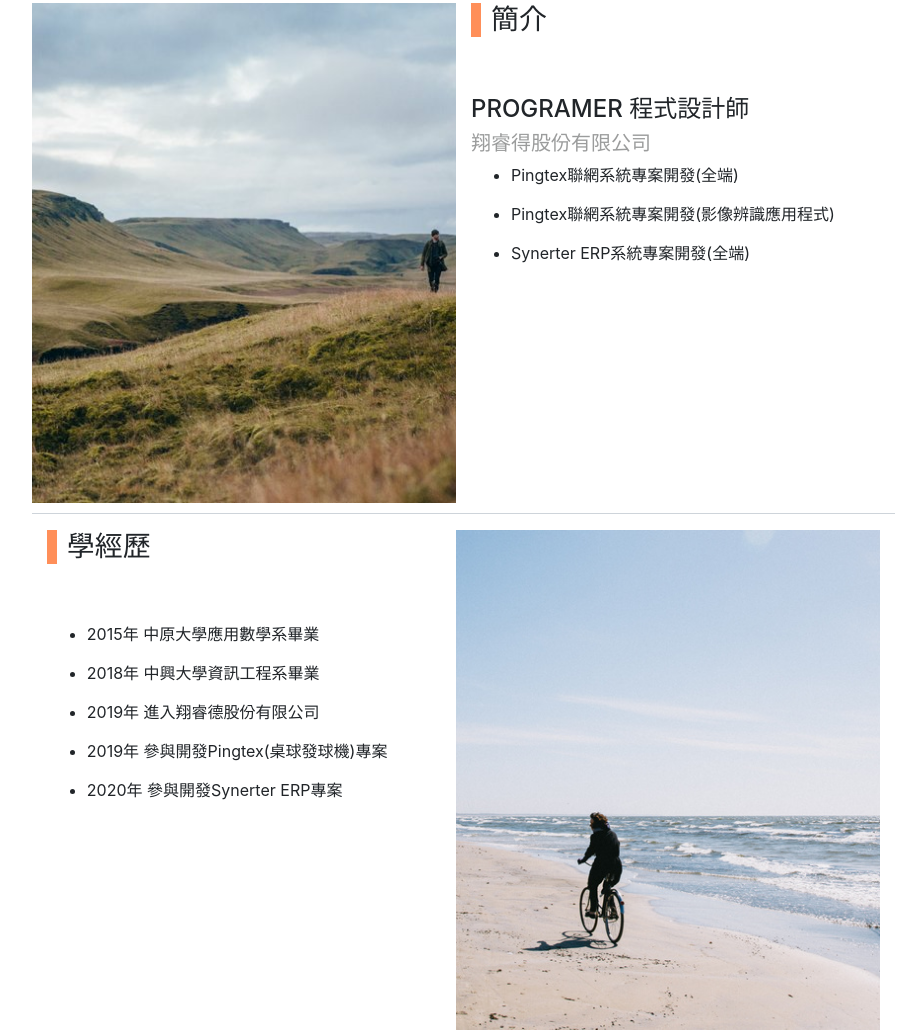
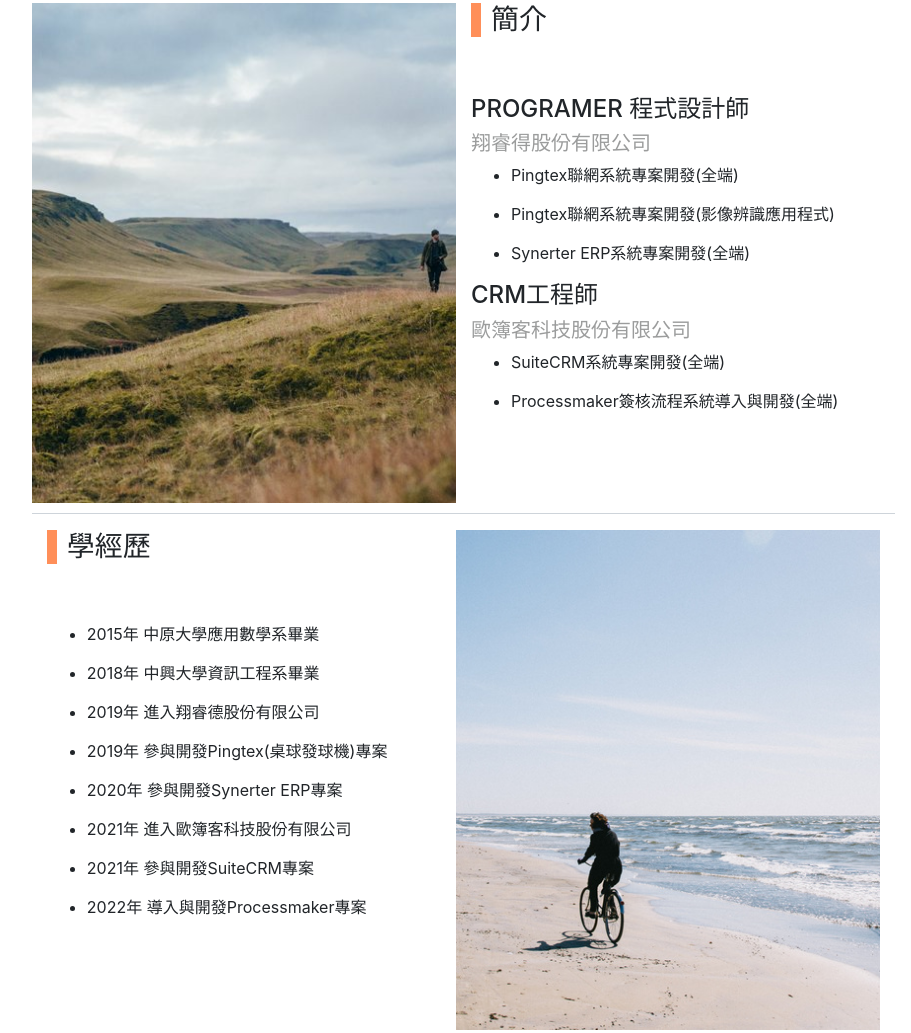
Before and after one commit to Jeff6204/Jeff6204.github.io, a plain HTML site: page index.html in a window 1280 px wide. Shown: the part 749-1782 px from the top of the page, without its empty margins (169-1080 px from the left). Drawn offline with nearby package versions, Linux system fonts and the light colour scheme.

Commit message:
奧丁丁履歷更新

```diff
--- a/index.html
+++ b/index.html
@@ -120,6 +120,14 @@
                 <li>Pingtex聯網系統專案開發(影像辨識應用程式)</li>
                 <li>Synerter ERP系統專案開發(全端)</li>
               </ul>
+              <h4>
+                CRM工程師
+              </h4>
+              <h5 class="subTitle">歐簿客科技股份有限公司</h5>
+              <ul>
+                <li>SuiteCRM系統專案開發(全端)</li>
+                <li>Processmaker簽核流程系統導入與開發(全端)</li>
+              </ul>
             </section>
           </article>
         </div>
@@ -140,6 +148,9 @@
                 <li>2019年 進入翔睿德股份有限公司</li>
                 <li>2019年 參與開發Pingtex(桌球發球機)專案</li>
                 <li>2020年 參與開發Synerter ERP專案</li>
+                <li>2021年 進入歐簿客科技股份有限公司</li>
+                <li>2021年 參與開發SuiteCRM專案</li>
+                <li>2022年 導入與開發Processmaker專案</li>
               </ul>
             </section>
           </article>
```
